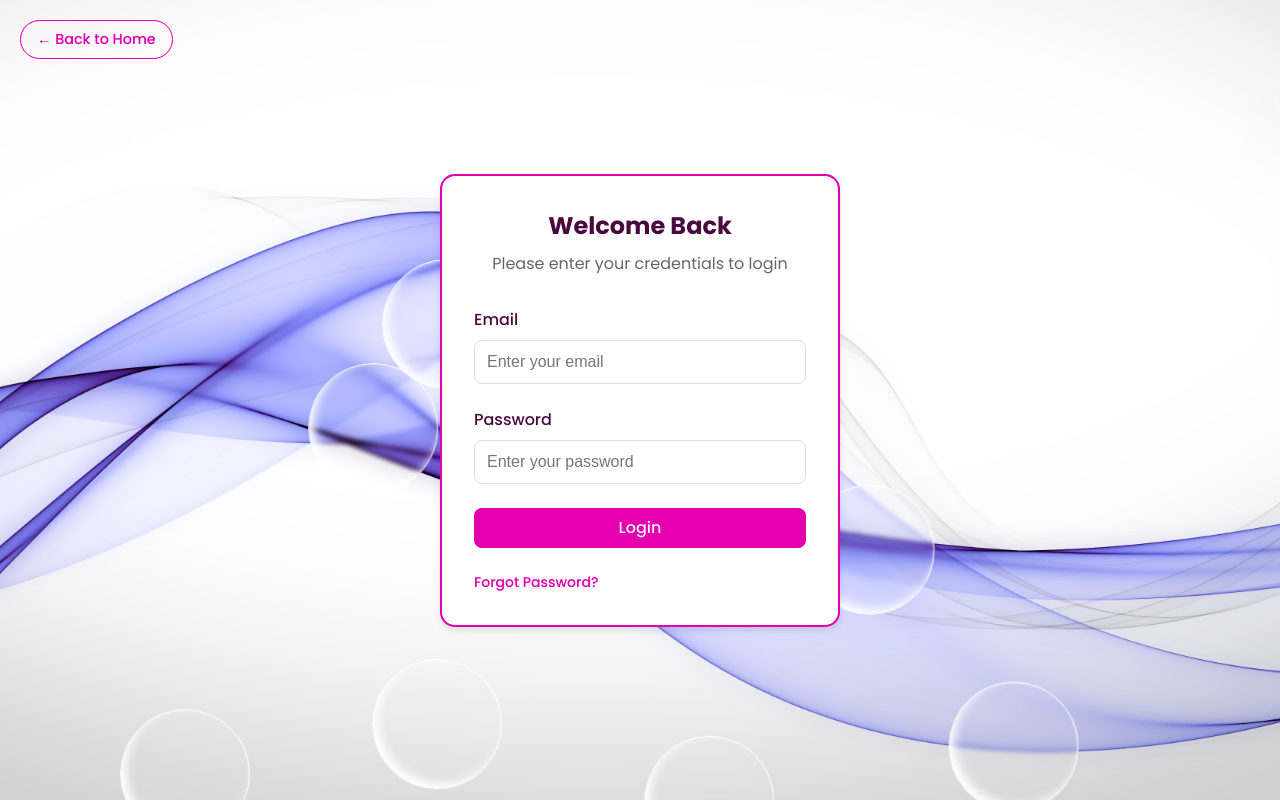
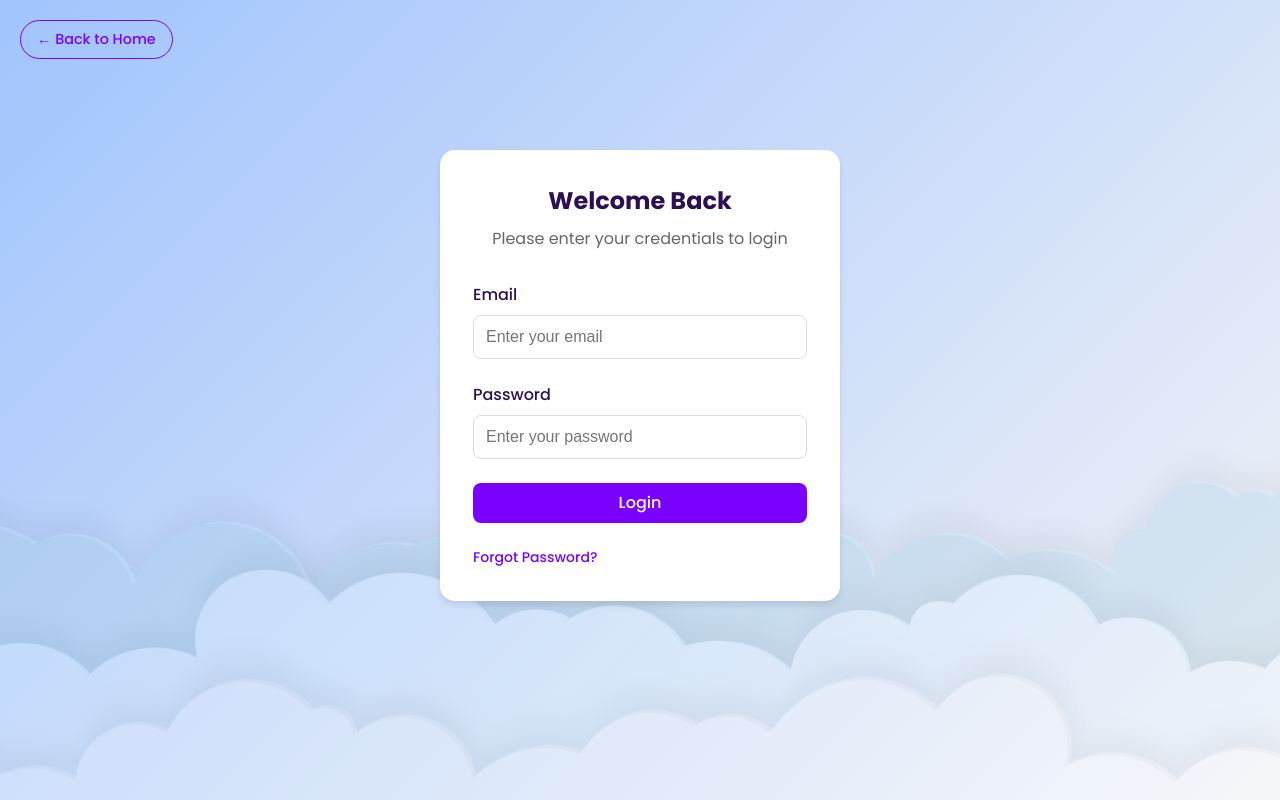
Before and after one commit to AkashWissen1/HolidayHub-Frontend, a React (Vite) app in the folder HolidayHub-Frontend/: page /login in a window 1280 px wide. Built offline with nearby package versions, Linux system fonts and the light colour scheme.

Commit message:
Cloud Update

```diff
--- a/HolidayHub-Frontend/src/pages/Login.jsx
+++ b/HolidayHub-Frontend/src/pages/Login.jsx
@@ -1,6 +1,7 @@
 import React, { useState } from 'react';
 import { useNavigate } from 'react-router-dom';
 import '../styles/Login.css';
+import cloudImage from '../assets/cloud.png';
 
 const Login = () => {
   const navigate = useNavigate();
@@ -164,23 +165,12 @@ const Login = () => {
 
   return (
     <div className="login-container">
-      <span class="bub a "></span>
-        <span class="bub b "></span>
-        <span class="bub c "></span>
-        <span class="bub d"></span>
-        <span class="bub e"></span>
-        <span class="bub f"></span>
-        <span class="bub g"></span>
-        <span class="bub h"></span>
-        <span class="bub i"></span>
-        <span class="bub j "></span>
-        <span class="bub k"></span>
+      <div className="cloud"><img src={cloudImage} alt="" /></div>
       <button onClick={handleBack} className="back-btn">
         ← Back to Home
       </button>
       <div className="login-card">
         <h2>Welcome Back</h2>
-
         <p className="subtitle">Please enter your credentials to login</p>
 
         <form onSubmit={handleSubmit} className="login-form">
--- a/HolidayHub-Frontend/src/styles/Login.css
+++ b/HolidayHub-Frontend/src/styles/Login.css
@@ -1,75 +1,78 @@
+@keyframes animateCloud {
+  from {
+    transform: translateX(0);
+  }
+  to {
+    transform: translateX(100%);
+  }
+}
+
+@keyframes floatSideToSide {
+  0% {
+    transform: translateX(-2vw);
+  }
+  50% {
+    transform: translateX(2vw);
+  }
+  100% {
+    transform: translateX(-2vw);
+  }
+}
+
 .login-container {
   display: flex;
   justify-content: center;
   align-items: center;
   min-height: 100vh;
   padding: 1rem;
-  animation: bgtrans 5s linear infinite;
-  background-image: url('../assets/bgimg3.jpg');
-  background-position: center;
-  background-size: cover;
+  background: linear-gradient(135deg, #a1c4fd 0%, #f5f5f7 100%);
   position: relative;
   overflow: hidden;
 }
 
-@keyframes bgtrans {
-
-  100% {
-    filter: hue-rotate(360deg);
-  }
+.cloud {
+  position: absolute;
+  bottom: 0;
+  left: 0;
+  right: 0;
+  width: 110vw;
+  height: auto;
+  z-index: 0;
+  display: flex;
+  margin-left: -5vw;
+  animation: floatSideToSide 20s ease-in-out infinite;
 }
 
- .bub {
-  width: 130px;
-  height: 130px;
-  border: 1px solid white;
-  box-shadow: inset 5px -5px 10px white;
-  border-radius: 50%;
-  background-color: rgba(255, 255, 255, 0.05);
-  backdrop-filter: blur(2px);
-  position: absolute;
-  bottom: -100px;
-  animation: bubble 3s ease-in infinite;
+.cloud img {
+  width: 110%;
+  height: auto;
+  opacity: 0.25;
 }
 
-
-.bub.a { left: 10%; animation: bubble2 2s ease-in 1s infinite; }
-.bub.b { left: 20%; animation: bubble 1.5s ease-in 1.4s infinite; }
-.bub.c { left: 28%; animation: bubble 5s ease-in 3.8s infinite; }
-.bub.d { left: 40%; animation: bubble 1.8s ease-in 0.5s infinite; }
-.bub.e { left: 75%; animation: bubble2 2.3s ease-in 2.5s infinite; }
-.bub.f { left: 90%; animation: bubble 2.5s ease-in 3s infinite; }
-.bub.g { left: 60%; animation: bubble 2.2s ease-in 2s infinite; }
-.bub.k { left: 50%; animation: bubble 1.6s ease-in 2s infinite; }
-.bub.i { left: 65%; animation: bubble2 1.8s ease-in 2.1s infinite; }
-.bub.j { left: 3%;  animation: bubble 2s ease-in 1.5s infinite; }
-.bub.h { left: 35%; animation: bubble2 3s ease-in infinite; }
-
-
-@keyframes bubble {
-  0%   { opacity: 0; transform: translateY(0); }
-  10%, 93% { opacity: 1; }
-  100% { transform: translate(90px, -700px); opacity: 0; }
+.cloud:nth-child(1) {
+  left: -5%;
+  animation-duration: 35s;
 }
 
-
-@keyframes bubble2 {
-  0%   { opacity: 0; transform: translateY(0); }
-  10%, 93% { opacity: 1; }
-  100% { transform: translate(-90px, -700px); opacity: 0; }
+.cloud:nth-child(2) {
+  left: 60%;
+  animation-delay: 0s;
+  animation-duration: 35s;
 }
 
-
 .login-card {
-  background: white;
+  background: rgba(255, 255, 255, 0.85);
   padding: 2rem;
   border-radius: 15px;
-  border: 2px solid #7a00ff;
-  box-shadow: 0 4px 6px rgba(0, 0, 0, 0.1);
+  border: 1px solid rgba(255, 255, 255, 0.3);
+  box-shadow: 0 8px 32px rgba(0, 0, 0, 0.1);
   width: 100%;
   max-width: 400px;
-  backdrop-filter: blur(9px);
-  overflow: hidden;
+  backdrop-filter: blur(10px);
+  -webkit-backdrop-filter: blur(10px);
+  z-index: 2;
+  margin-bottom: 50px;
+  position: relative;
 }
 
 .login-card h2 {
```
Also changed, not shown: HolidayHub-Frontend/src/assets/cloud.png (added).
